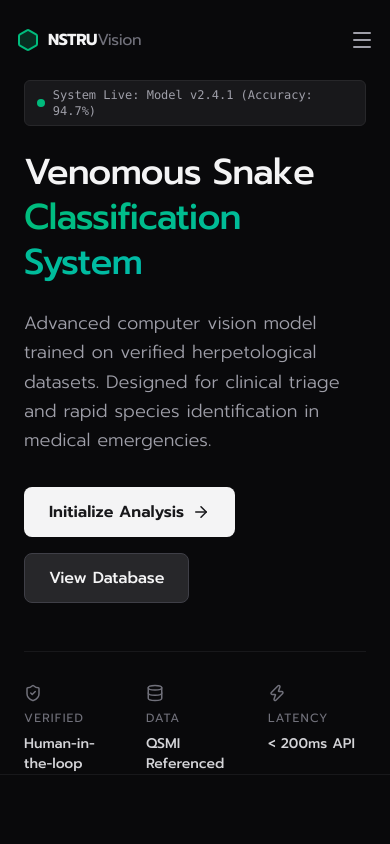
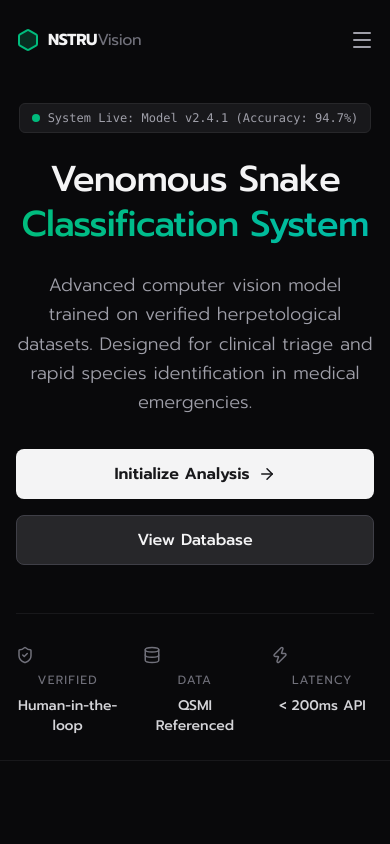
Before and after one commit to K-mangda/SnakeDemo, a Next.js app: page / in a window 390 px wide. Shown: the top 844 px of the page. Built offline with nearby package versions, Linux system fonts and the light colour scheme.

Commit message:
style(home): optimize hero and feature sections for mobile screens

```diff
--- a/components/home/FeaturesSection.tsx
+++ b/components/home/FeaturesSection.tsx
@@ -14,7 +14,7 @@ export default function FeaturesSection() {
 
   return (
     <section className="py-24 border-t border-zinc-900 bg-zinc-950">
-      <div className="max-w-7xl mx-auto px-6">
+      <div className="max-w-7xl mx-auto px-4 sm:px-6">
         <div className="mb-16">
           <h2 className="text-2xl font-medium text-zinc-100 mb-4">System Capabilities</h2>
           <p className="text-zinc-400 font-light max-w-2xl">Core infrastructure combining machine learning, human expertise, and medical databases.</p>
--- a/components/home/HeroSection.tsx
+++ b/components/home/HeroSection.tsx
@@ -12,10 +12,10 @@ export default function HeroSection() {
       <div className="absolute inset-0 bg-[radial-gradient(ellipse_at_top,_var(--tw-gradient-stops))] from-emerald-950/40 via-zinc-950 to-zinc-950 -z-10" />
       <div className="absolute top-0 left-1/2 -translate-x-1/2 w-[600px] h-[300px] bg-emerald-500/5 rounded-full blur-3xl -z-10" />
 
-      <div className="max-w-7xl mx-auto px-6 relative z-10 grid lg:grid-cols-2 gap-12 items-center">
+      <div className="max-w-7xl mx-auto px-4 sm:px-6 relative z-10 grid lg:grid-cols-2 gap-12 items-center">
         <motion.div
           initial={{ opacity: 0, y: 20 }} animate={{ opacity: 1, y: 0 }} transition={{ duration: 0.6 }}
-          className="text-left"
+          className="text-center lg:text-left flex flex-col items-center lg:items-start"
         >
           <div className="inline-flex items-center gap-2 px-3 py-1.5 rounded-md bg-zinc-900 border border-zinc-800 text-xs font-mono text-zinc-400 mb-6">
             <span className="w-2 h-2 rounded-full bg-emerald-500 animate-pulse" />
@@ -27,15 +27,15 @@ export default function HeroSection() {
             <span className="bg-gradient-to-r from-emerald-500 to-teal-500 bg-clip-text text-transparent">Classification System</span>
           </h1>
 
-          <p className="text-zinc-400 text-lg mb-8 max-w-xl font-light leading-relaxed">
+          <p className="text-zinc-400 text-lg mb-8 max-w-xl font-light leading-relaxed mx-auto lg:mx-0">
             Advanced computer vision model trained on verified herpetological datasets. Designed for clinical triage and rapid species identification in medical emergencies.
           </p>
 
-          <div className="flex flex-wrap items-center gap-4">
-            <Button href="/predict" size="lg" className="bg-zinc-100 text-zinc-900 hover:bg-white font-semibold">
+          <div className="flex flex-col sm:flex-row items-center gap-4 w-full sm:w-auto">
+            <Button href="/predict" size="lg" className="bg-zinc-100 text-zinc-900 hover:bg-white font-semibold w-full sm:w-auto justify-center">
               Initialize Analysis <ArrowRight size={18} />
             </Button>
-            <Button href="/database" variant="secondary" size="lg">
+            <Button href="/database" variant="secondary" size="lg" className="w-full sm:w-auto justify-center">
               View Database
             </Button>
           </div>
--- a/components/home/SpeciesStrip.tsx
+++ b/components/home/SpeciesStrip.tsx
@@ -6,7 +6,7 @@ import { ChevronRight } from 'lucide-react'
 export default function SpeciesStrip() {
   return (
     <section className="py-24 border-t border-zinc-900 bg-zinc-950/50">
-      <div className="max-w-7xl mx-auto px-6">
+      <div className="max-w-7xl mx-auto px-4 sm:px-6">
         <div className="flex items-end justify-between mb-12">
           <div>
             <h2 className="text-2xl font-medium text-zinc-100 mb-2">Taxonomic Coverage</h2>
```
